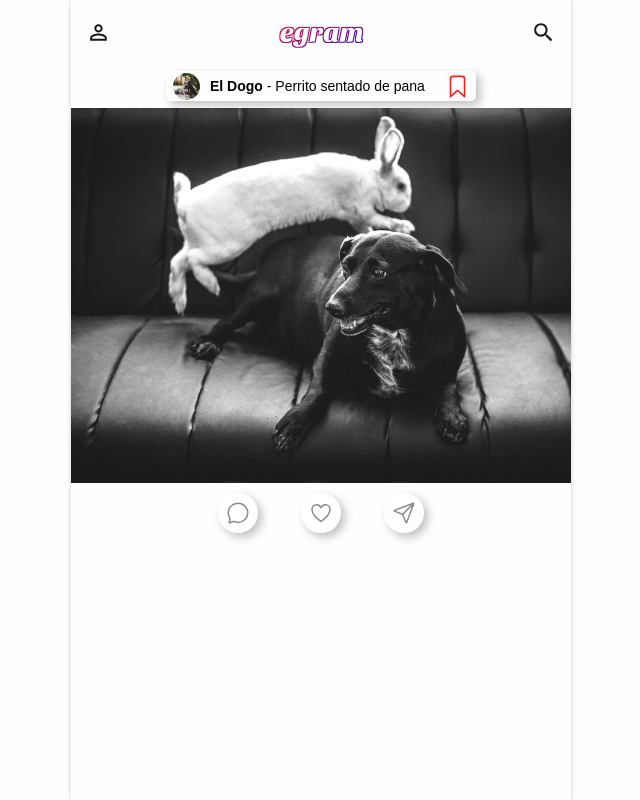
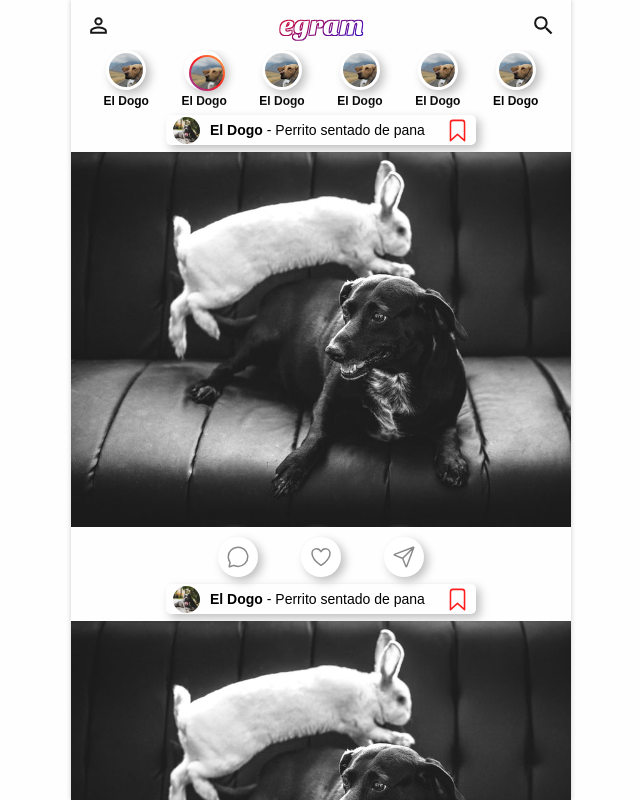
Before and after one commit to e-pozo/instagram-redesign-app, a React app: page / in a window 1280 px wide. Shown: the whole page, without its empty margins (319-959 px from the left). Built offline with nearby package versions, Linux system fonts and the light colour scheme.

Commit message:
visualizacion de userlist hecha

```diff
--- /dev/null
+++ b/src/components/UserList/index.jsx
@@ -0,0 +1,47 @@
+import React from "react";
+import { ButtonPicture } from "../ButtonPicture";
+import { List, User, Text } from "./styles";
+import dogPicture from "@images/photo-1518155317743-a8ff43ea6a5f.jpeg";
+
+export const UserList = () => {
+  return (
+    <List>
+      <User>
+        <ButtonPicture src={dogPicture} size={40} />
+        <Text>
+          <b>El Dogo</b>
+        </Text>
+      </User>
+      <User>
+        <ButtonPicture src={dogPicture} size={40} decorated={true} />
+        <Text>
+          <b>El Dogo</b>
+        </Text>
+      </User>
+      <User>
+        <ButtonPicture src={dogPicture} size={40} />
+        <Text>
+          <b>El Dogo</b>
+        </Text>
+      </User>
+      <User>
+        <ButtonPicture src={dogPicture} size={40} />
+        <Text>
+          <b>El Dogo</b>
+        </Text>
+      </User>
+      <User>
+        <ButtonPicture src={dogPicture} size={40} />
+        <Text>
+          <b>El Dogo</b>
+        </Text>
+      </User>
+      <User>
+        <ButtonPicture src={dogPicture} size={40} />
+        <Text>
+          <b>El Dogo</b>
+        </Text>
+      </User>
+    </List>
+  );
+};
--- /dev/null
+++ b/src/components/UserList/styles.js
@@ -0,0 +1,21 @@
+import styled from "styled-components";
+
+export const List = styled.section`
+  display: flex;
+  overflow: hidden;
+  min-height: 58px;
+  height: 8vh;
+  width: 100%;
+  justify-content: space-evenly;
+`;
+
+export const User = styled.div`
+  display: grid;
+  place-items: center;
+  text-align: center;
+`;
+
+export const Text = styled.p`
+  margin-top: 3px;
+  font-size: 1.2rem;
+`;
--- a/src/pages/Home/index.jsx
+++ b/src/pages/Home/index.jsx
@@ -1,11 +1,16 @@
 import React from "react";
 import { HomeHeader } from "../../components/HomeHeader";
 import { PhotoCard } from "../../components/PhotoCard";
+import { UserList } from "../../components/UserList";
 import { SPALayout } from "../SPAScroll";
 export const Home = () => {
   return (
     <SPALayout>
       <HomeHeader />
+      <UserList />
+      <PhotoCard />
+      <PhotoCard />
+      <PhotoCard />
       <PhotoCard />
     </SPALayout>
   );
```
